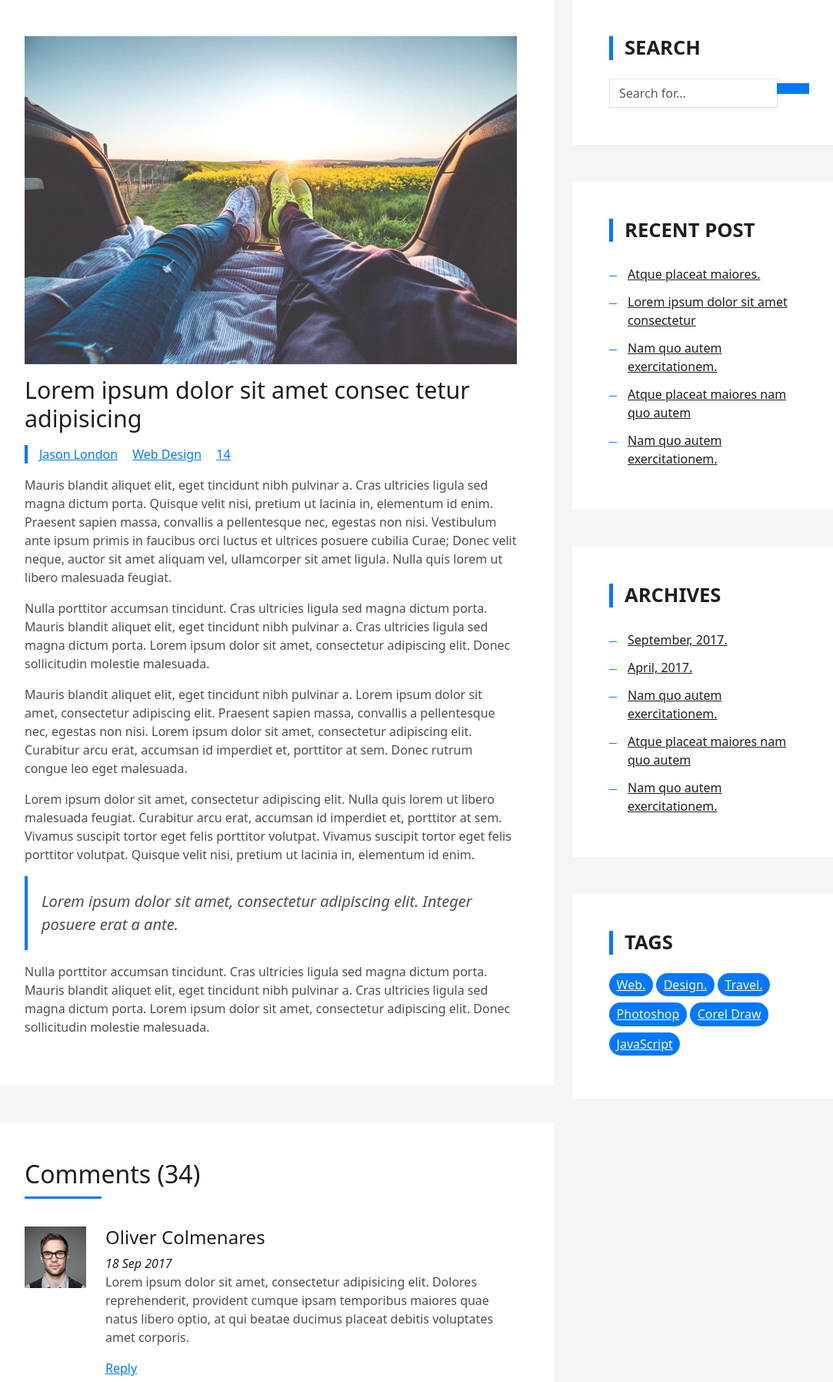
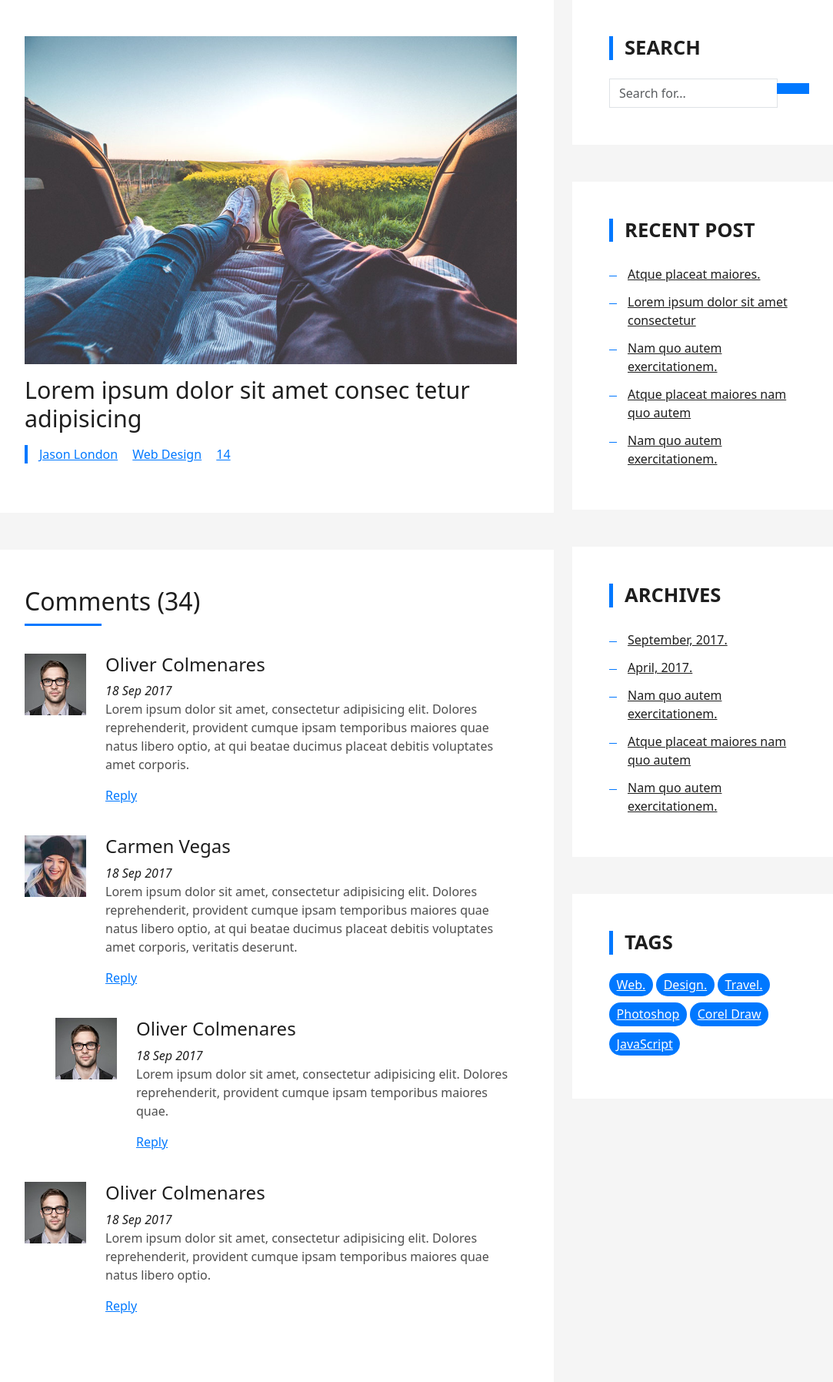
Before and after one commit to Mah6od/my-portfolio, a Django app: template templates/blog-single.html in a window 1280 px wide. Shown: the part 415-2210 px from the top of the page at 77% size, without its empty margins (98-1181 px from the left). Run offline with Django 5.2, Linux system fonts and the light colour scheme; the template is opened without the code that fills it, so the values that code supplies are empty; some libraries are stand-ins or nearby versions.

Commit message:
Update blog-single.html

```diff
--- a/templates/blog-single.html
+++ b/templates/blog-single.html
@@ -46,7 +46,7 @@
       <div class="navbar-collapse collapse justify-content-end" id="navbarDefault">
         <ul class="navbar-nav">
           <li class="nav-item">
-            <a class="nav-link js-scroll" href="index.html">Home</a>
+            <a class="nav-link js-scroll" href="{% url 'website:index' %}">Home</a>
           </li>
           <li class="nav-item">
             <a class="nav-link js-scroll" href="#">About</a>
@@ -119,41 +119,6 @@
             </div>
             <div class="article-content">
               <p>
-                Mauris blandit aliquet elit, eget tincidunt nibh pulvinar a. Cras ultricies ligula sed magna dictum
-                porta. Quisque velit
-                nisi, pretium ut lacinia in, elementum id enim. Praesent sapien massa, convallis a pellentesque
-                nec, egestas non nisi. Vestibulum ante ipsum primis in faucibus orci luctus et ultrices posuere
-                cubilia Curae; Donec velit neque, auctor sit amet aliquam vel, ullamcorper sit amet ligula.
-                Nulla quis lorem ut libero malesuada feugiat.
-              </p>
-              <p>
-                Nulla porttitor accumsan tincidunt. Cras ultricies ligula sed magna dictum porta. Mauris blandit
-                aliquet elit, eget tincidunt
-                nibh pulvinar a. Cras ultricies ligula sed magna dictum porta. Lorem ipsum dolor sit amet,
-                consectetur adipiscing elit. Donec sollicitudin molestie malesuada.
-              </p>
-              <p>
-                Mauris blandit aliquet elit, eget tincidunt nibh pulvinar a. Lorem ipsum dolor sit amet, consectetur
-                adipiscing elit. Praesent
-                sapien massa, convallis a pellentesque nec, egestas non nisi. Lorem ipsum dolor sit amet,
-                consectetur adipiscing elit. Curabitur arcu erat, accumsan id imperdiet et, porttitor at
-                sem. Donec rutrum congue leo eget malesuada.
-              </p>
-              <p>
-                Lorem ipsum dolor sit amet, consectetur adipiscing elit. Nulla quis lorem ut libero malesuada feugiat.
-                Curabitur arcu erat,
-                accumsan id imperdiet et, porttitor at sem. Vivamus suscipit tortor eget felis porttitor
-                volutpat. Vivamus suscipit tortor eget felis porttitor volutpat. Quisque velit nisi, pretium
-                ut lacinia in, elementum id enim.
-              </p>
-              <blockquote class="blockquote">
-                <p class="mb-0">Lorem ipsum dolor sit amet, consectetur adipiscing elit. Integer posuere erat a ante.</p>
-              </blockquote>
-              <p>
-                Nulla porttitor accumsan tincidunt. Cras ultricies ligula sed magna dictum porta. Mauris blandit
-                aliquet elit, eget tincidunt
-                nibh pulvinar a. Cras ultricies ligula sed magna dictum porta. Lorem ipsum dolor sit amet,
-                consectetur adipiscing elit. Donec sollicitudin molestie malesuada.
               </p>
             </div>
           </div>
@@ -362,12 +327,6 @@
             <div class="copyright-box">
               <p class="copyright">&copy; Copyright <strong>DevFolio</strong>. All Rights Reserved</p>
               <div class="credits">
-                <!--
-                  All the links in the footer should remain intact.
-                  You can delete the links only if you purchased the pro version.
-                  Licensing information: https://bootstrapmade.com/license/
-                  Purchase the pro version with working PHP/AJAX contact form: https://bootstrapmade.com/buy/?theme=DevFolio
-                -->
                 Designed by <a href="https://bootstrapmade.com/">BootstrapMade</a>
               </div>
             </div>
```
